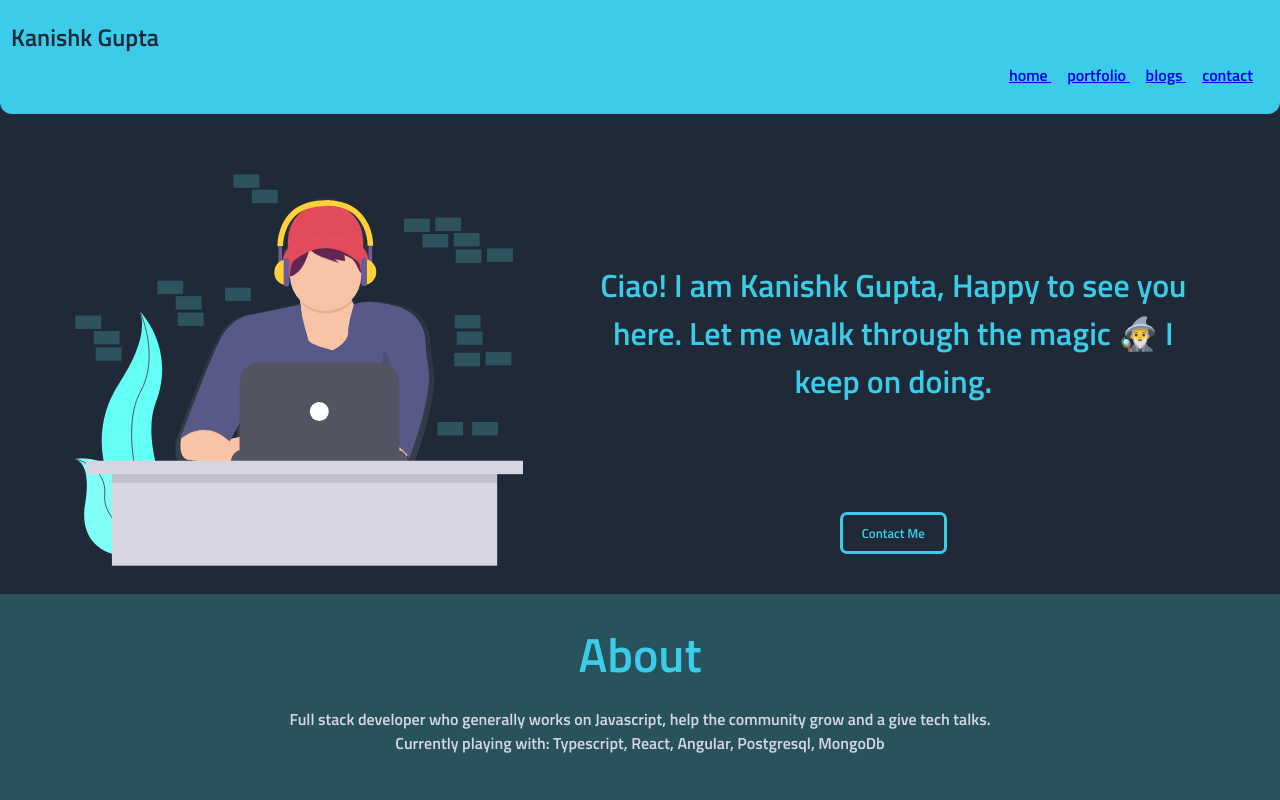
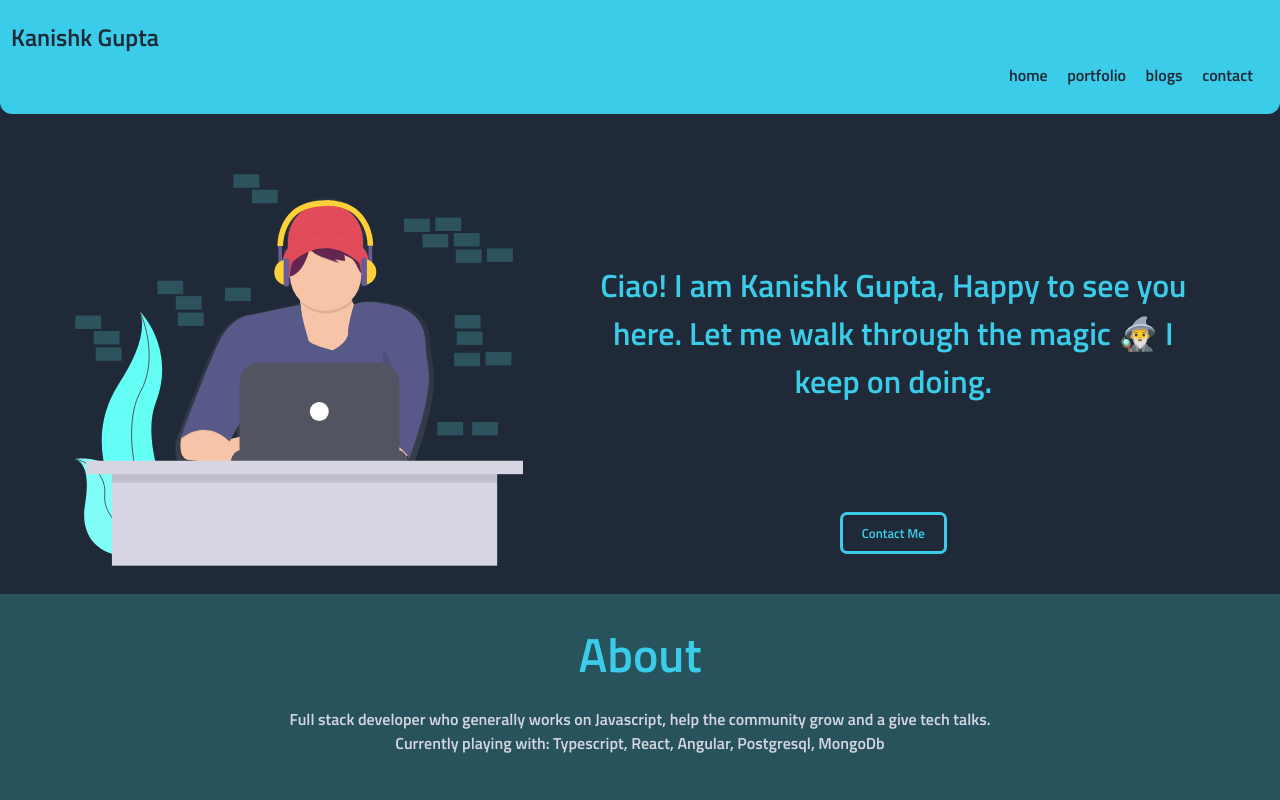
Before and after one commit to gkanishk/neog-portfolio, a plain HTML site: page index.html in a window 1280 px wide. Shown: the top 800 px of the page. Drawn offline with Linux system fonts and the light colour scheme.

```diff
--- a/style.css
+++ b/style.css
@@ -38,7 +38,7 @@ ul li{
     margin: 0.5rem;
 }
 
-nav,footer a{
+nav a,footer a{
     color: var(--background-dark);
     text-decoration: none;
     font-weight: bold;
```
